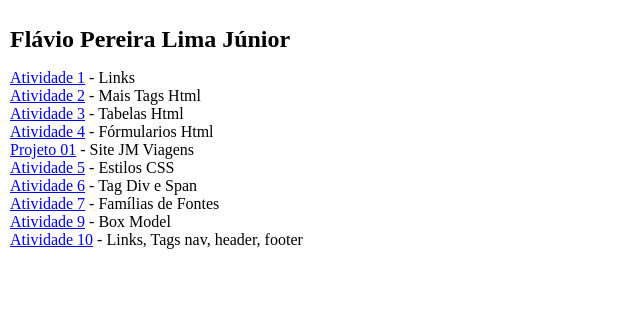
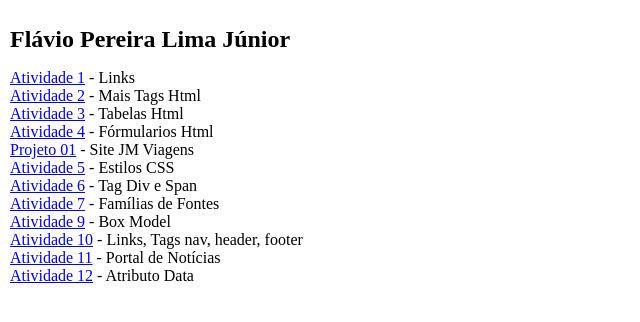
Before and after one commit to Flavio-Lima18/prog_web, a plain HTML site: page index.html in a window 1280 px wide. Shown: the whole page, without its empty margins (0-640 px from the left). Drawn offline with Linux system fonts and the light colour scheme.

Commit message:
Update index.html

```diff
--- a/index.html
+++ b/index.html
@@ -15,5 +15,7 @@
     <a href="atividade-07/">Atividade 7</a> - Famílias de Fontes</br>
     <a href="atividade-09/">Atividade 9</a> - Box Model</br>
     <a href="atividade-10/">Atividade 10</a> - Links, Tags nav, header, footer</br>
+    <a href="atividade-11/">Atividade 11</a> - Portal de Notícias</br>
+    <a href="atividade-12/">Atividade 12</a> - Atributo Data</br>
 </body>
 </html>
```
